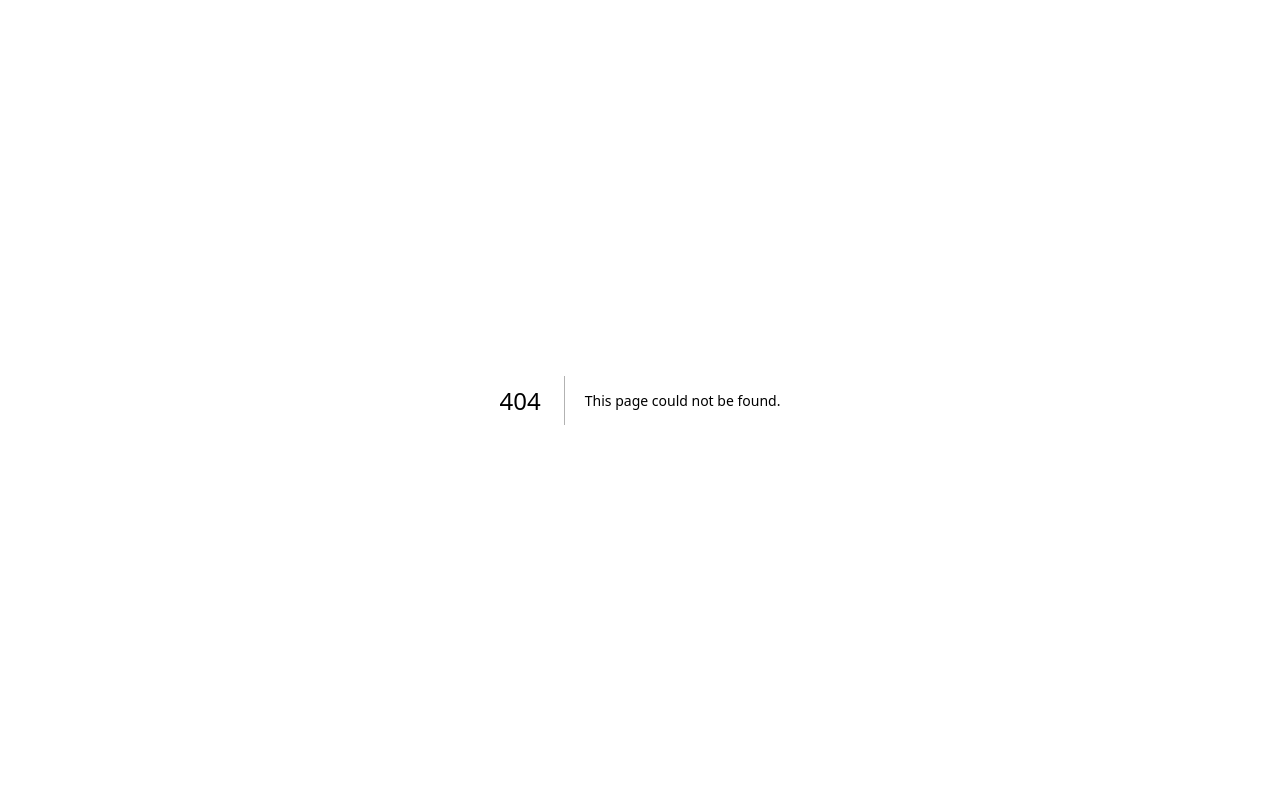
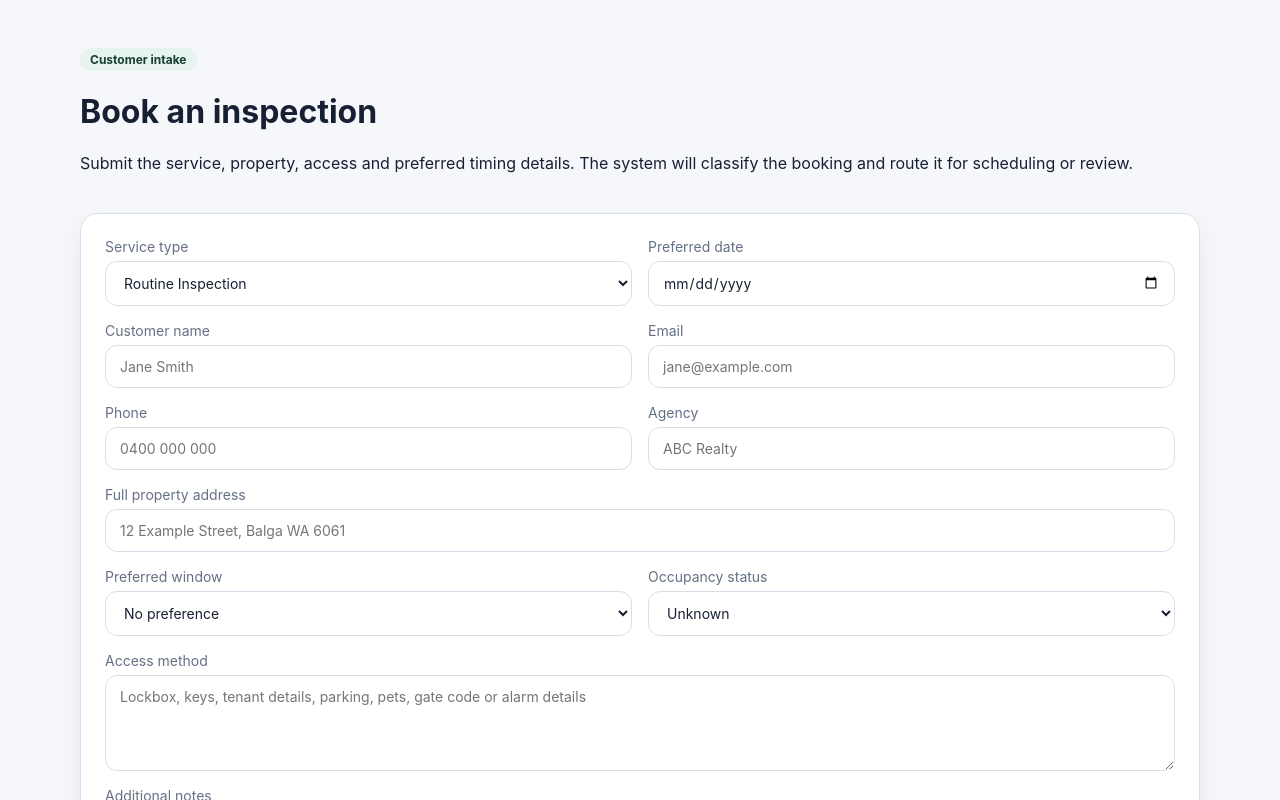
Before and after one commit to info-rbp/proinspect-booking-app, a Next.js app: page /booking in a window 1280 px wide. Before the commit this address had no page. Shown: the top 800 px of the page. Built offline with nearby package versions, Linux system fonts and the light colour scheme.

Commit message:
Add booking page

```diff
--- /dev/null
+++ b/app/booking/page.tsx
@@ -0,0 +1,16 @@
+import { BookingForm } from '@/components/BookingForm';
+
+export default function BookingPage() {
+  return (
+    <main>
+      <div className="header">
+        <div>
+          <span className="badge">Customer intake</span>
+          <h1>Book an inspection</h1>
+          <p>Submit the service, property, access and preferred timing details. The system will classify the booking and route it for scheduling or review.</p>
+        </div>
+      </div>
+      <BookingForm />
+    </main>
+  );
+}
```
